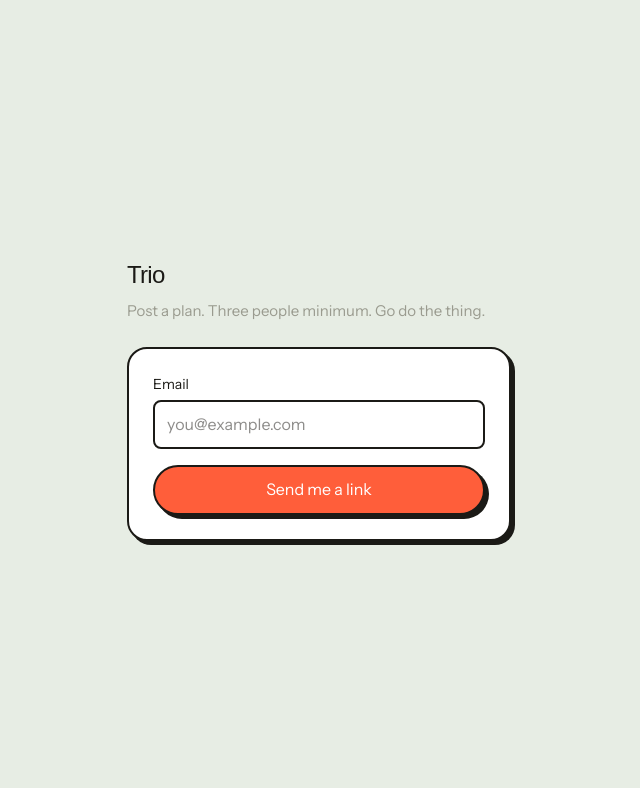
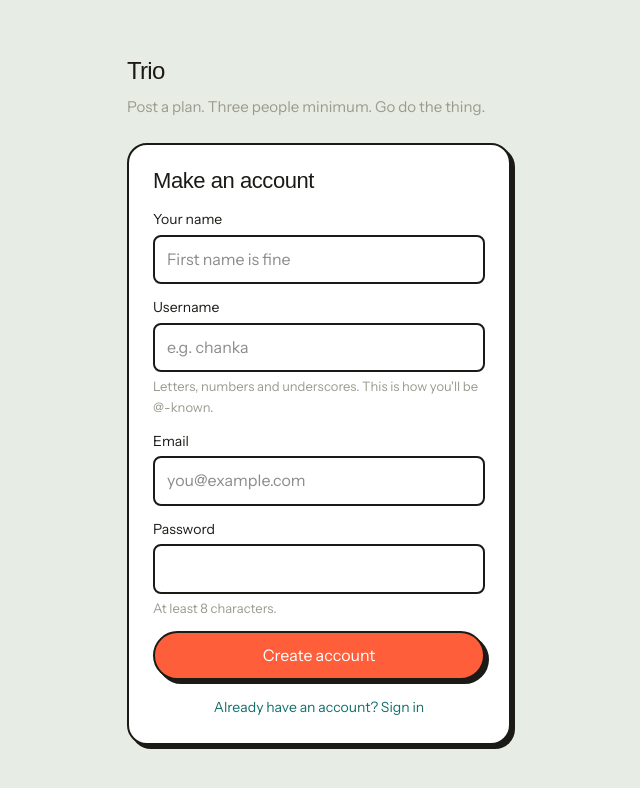
Before and after one commit to Emberloft-Software/trios, a Next.js app: page /sign-in in a window 1280 px wide. Shown: the top 788 px of the page, without its empty margins (321-961 px from the left). Built offline with nearby package versions, Linux system fonts and the light colour scheme; no server answers; a web font is replaced by a local one.

Commit message:
signup flow update

```diff
--- a/app/sign-in/SignInForm.tsx
+++ b/app/sign-in/SignInForm.tsx
@@ -1,88 +1,177 @@
 "use client";
 
 import { useState } from "react";
-import { useForm } from "react-hook-form";
-import { z } from "zod";
+import { useRouter } from "next/navigation";
 import { createClient } from "@/lib/supabase/client";
-import { getSiteURL } from "@/lib/site-url";
 import { Button } from "@/components/ui/Button";
 import { Card } from "@/components/ui/Card";
+import { copy } from "@/lib/copy";
 
-const schema = z.object({ email: z.string().email("That doesn't look like an email.") });
-type Values = z.infer<typeof schema>;
+const FIELD =
+  "w-full rounded-[var(--radius-chip)] border-2 border-[var(--color-ink)] bg-[var(--color-chalk)] px-3 py-2.5 text-[1rem] outline-none";
+
+const HANDLE_RE = /^[a-z0-9_]{3,20}$/;
 
 /**
- * Email OTP / magic link (docs/00, M0). We send a link; Supabase redirects back
- * through /auth/callback which exchanges the code and lands the user on /feed.
+ * Email + password auth (sign in / sign up in one card). Signup collects a name
+ * and a username, passed as auth metadata — the profiles trigger (0015) turns
+ * those into display_name + handle. With email confirmation off in Supabase,
+ * signup returns a session and drops the user straight into the app.
  */
-export function SignInForm() {
-  const [sent, setSent] = useState<string | null>(null);
-  const [err, setErr] = useState<string | null>(null);
-  const {
-    register,
-    handleSubmit,
-    formState: { errors, isSubmitting },
-  } = useForm<Values>();
+export function SignInForm({ next = "/feed" }: { next?: string }) {
+  const router = useRouter();
+  const supabase = createClient();
+  const c = copy.auth;
 
-  async function onSubmit(values: Values) {
-    setErr(null);
-    const parsed = schema.safeParse(values);
-    if (!parsed.success) {
-      setErr(parsed.error.errors[0].message);
+  const [mode, setMode] = useState<"signin" | "signup">("signup");
+  const [name, setName] = useState("");
+  const [username, setUsername] = useState("");
+  const [email, setEmail] = useState("");
+  const [password, setPassword] = useState("");
+  const [busy, setBusy] = useState(false);
+  const [error, setError] = useState<string | null>(null);
+  const [notice, setNotice] = useState<string | null>(null);
+
+  function mapAuthError(message: string): string {
+    const m = message.toLowerCase();
+    if (m.includes("already registered") || m.includes("already been registered")) return c.errors.email_in_use;
+    if (m.includes("invalid login")) return c.errors.bad_credentials;
+    if (m.includes("password")) return c.errors.weak_password;
+    return c.errors.generic;
+  }
+
+  async function submit(e: React.FormEvent) {
+    e.preventDefault();
+    setError(null);
+    setNotice(null);
+
+    if (mode === "signin") {
+      setBusy(true);
+      const { error } = await supabase.auth.signInWithPassword({ email, password });
+      setBusy(false);
+      if (error) return setError(mapAuthError(error.message));
+      router.push(next);
+      router.refresh();
       return;
     }
-    const supabase = createClient();
-    const { error } = await supabase.auth.signInWithOtp({
-      email: parsed.data.email,
-      options: {
-        // Uses NEXT_PUBLIC_SITE_URL when set (your Vercel domain), so the magic
-        // link lands on production instead of localhost. Must also be
-        // allow-listed in Supabase → Auth → URL Configuration.
-        emailRedirectTo: `${getSiteURL()}/auth/callback?next=/feed`,
-      },
+
+    // ── sign up ────────────────────────────────────────────────────────────
+    const handle = username.trim().toLowerCase();
+    if (!HANDLE_RE.test(handle)) return setError(c.errors.username_format);
+    if (password.length < 8) return setError(c.errors.weak_password);
+    if (name.trim().length < 1) return setError(c.errors.generic);
+
+    setBusy(true);
+    // Pre-check the username so we can say "taken" before creating the account.
+    const { data: available } = await supabase.rpc("check_handle", { p_handle: handle });
+    if (available === false) {
+      setBusy(false);
+      return setError(c.errors.username_taken);
+    }
+
+    const { data, error } = await supabase.auth.signUp({
+      email: email.trim(),
+      password,
+      options: { data: { display_name: name.trim(), handle } },
     });
-    if (error) {
-      setErr(error.message);
-      return;
+    setBusy(false);
+    if (error) return setError(mapAuthError(error.message));
+
+    if (data.session) {
+      // email confirmation is off → straight in
+      router.push(next);
+      router.refresh();
+    } else {
+      // confirmation is on → they must confirm first
+      setNotice(c.confirmEmail);
     }
-    setSent(parsed.data.email);
   }
 
-  if (sent) {
+  if (notice) {
     return (
       <Card className="p-6">
-        <h1 className="font-display text-[1.25rem] font-600">Check your email</h1>
-        <p className="mt-2 text-[0.9375rem]">
-          We sent a sign-in link to <span className="font-data">{sent}</span>. Open it on this
-          device.
-        </p>
+        <p className="text-[0.9375rem]">{notice}</p>
       </Card>
     );
   }
 
+  const isSignup = mode === "signup";
+
   return (
     <Card className="p-6">
-      <form onSubmit={handleSubmit(onSubmit)} noValidate>
-        <label htmlFor="email" className="mb-1 block text-[0.875rem] font-500">
-          Email
-        </label>
-        <input
-          id="email"
-          type="email"
-          autoComplete="email"
-          placeholder="you@example.com"
-          className="w-full rounded-[var(--radius-chip)] border-2 border-[var(--color-ink)] bg-[var(--color-chalk)] px-3 py-2.5 text-[1rem] outline-none"
-          {...register("email")}
-        />
-        {(errors.email || err) && (
-          <p className="mt-2 text-[0.875rem] text-[var(--color-tape)]">
-            {errors.email?.message ?? err}
-          </p>
+      <h1 className="mb-4 font-display text-[1.375rem] font-700">
+        {isSignup ? c.signUpTitle : c.signInTitle}
+      </h1>
+      <form onSubmit={submit} noValidate className="space-y-3">
+        {isSignup && (
+          <>
+            <Field id="name" label={c.name} value={name} onChange={setName}
+              placeholder={c.namePlaceholder} autoComplete="given-name" />
+            <div>
+              <Field id="username" label={c.username} value={username}
+                onChange={(v) => setUsername(v.toLowerCase())} placeholder={c.usernamePlaceholder}
+                autoComplete="username" />
+              <p className="mt-1 text-[0.8125rem] text-[var(--color-dust)]">{c.usernameHint}</p>
+            </div>
+          </>
         )}
-        <Button type="submit" disabled={isSubmitting} className="mt-4 w-full">
-          {isSubmitting ? "Sending…" : "Send me a link"}
+        <Field id="email" label={c.email} type="email" value={email} onChange={setEmail}
+          placeholder="you@example.com" autoComplete="email" />
+        <div>
+          <Field id="password" label={c.password} type="password" value={password}
+            onChange={setPassword} autoComplete={isSignup ? "new-password" : "current-password"} />
+          {isSignup && <p className="mt-1 text-[0.8125rem] text-[var(--color-dust)]">{c.passwordHint}</p>}
+        </div>
+
+        {error && <p className="text-[0.875rem] text-[var(--color-tape)]">{error}</p>}
+
+        <Button type="submit" disabled={busy} className="w-full">
+          {busy ? c.working : isSignup ? c.signUpCta : c.signInCta}
         </Button>
       </form>
+
+      <button
+        onClick={() => {
+          setMode(isSignup ? "signin" : "signup");
+          setError(null);
+        }}
+        className="mt-4 block w-full text-center text-[0.875rem] text-[var(--color-net)] hover:underline"
+      >
+        {isSignup ? c.toggleToSignIn : c.toggleToSignUp}
+      </button>
     </Card>
   );
 }
+
+function Field({
+  id,
+  label,
+  value,
+  onChange,
+  type = "text",
+  placeholder,
+  autoComplete,
+}: {
+  id: string;
+  label: string;
+  value: string;
+  onChange: (v: string) => void;
+  type?: string;
+  placeholder?: string;
+  autoComplete?: string;
+}) {
+  return (
+    <div>
+      <label htmlFor={id} className="mb-1 block text-[0.875rem] font-500">{label}</label>
+      <input
+        id={id}
+        type={type}
+        value={value}
+        onChange={(e) => onChange(e.target.value)}
+        placeholder={placeholder}
+        autoComplete={autoComplete}
+        className={FIELD}
+      />
+    </div>
+  );
+}
--- a/app/sign-in/page.tsx
+++ b/app/sign-in/page.tsx
@@ -5,7 +5,15 @@ import Link from "next/link";
 
 export const metadata = { title: "Sign in — Trio" };
 
-export default function SignInPage() {
+export default async function SignInPage({
+  searchParams,
+}: {
+  searchParams: Promise<{ next?: string }>;
+}) {
+  const { next } = await searchParams;
+  // only allow internal redirect targets
+  const safeNext = next && next.startsWith("/") ? next : "/feed";
+
   return (
     <div className="grid min-h-dvh place-items-center px-5">
       <div className="w-full max-w-sm">
@@ -15,7 +23,7 @@ export default function SignInPage() {
         <p className="mt-2 mb-6 text-[0.9375rem] text-[var(--color-dust)]">
           {copy.productLine}
         </p>
-        <SignInForm />
+        <SignInForm next={safeNext} />
       </div>
     </div>
   );
--- a/lib/copy.ts
+++ b/lib/copy.ts
@@ -13,6 +13,33 @@ export const copy = {
     me: "You",
     signIn: "Sign in",
     signOut: "Sign out",
+  },
+
+  auth: {
+    signInTitle: "Welcome back",
+    signUpTitle: "Make an account",
+    name: "Your name",
+    namePlaceholder: "First name is fine",
+    username: "Username",
+    usernamePlaceholder: "e.g. chanka",
+    usernameHint: "Letters, numbers and underscores. This is how you'll be @-known.",
+    email: "Email",
+    password: "Password",
+    passwordHint: "At least 8 characters.",
+    signInCta: "Sign in",
+    signUpCta: "Create account",
+    working: "One sec…",
+    toggleToSignUp: "New here? Make an account",
+    toggleToSignIn: "Already have an account? Sign in",
+    confirmEmail: "Almost there — check your email to confirm, then sign in.",
+    errors: {
+      username_taken: "That username's taken. Try another.",
+      username_format: "Usernames are 3–20 characters: letters, numbers, underscores.",
+      bad_credentials: "That email or password isn't right.",
+      email_in_use: "There's already an account with that email. Sign in instead.",
+      weak_password: "Use at least 8 characters.",
+      generic: "That didn't work. Try again in a moment.",
+    } as Record<string, string>,
   },
 
   feed: {
--- a/lib/database.types.ts
+++ b/lib/database.types.ts
@@ -566,6 +566,7 @@ export interface Database {
       };
       gig_is_confirmed: { Args: { p_gig_id: string }; Returns: boolean };
       is_admin: { Args: { p_user?: string }; Returns: boolean };
+      check_handle: { Args: { p_handle: string }; Returns: boolean };
       start_verification: {
         Args: Record<string, never>;
         Returns: Database["public"]["Tables"]["verification_requests"]["Row"];
```
Also changed, not shown: 2 other files (tests, documents, lock files or other folders).
